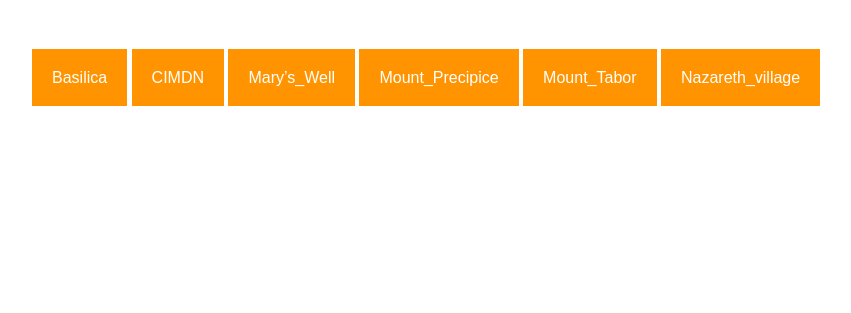
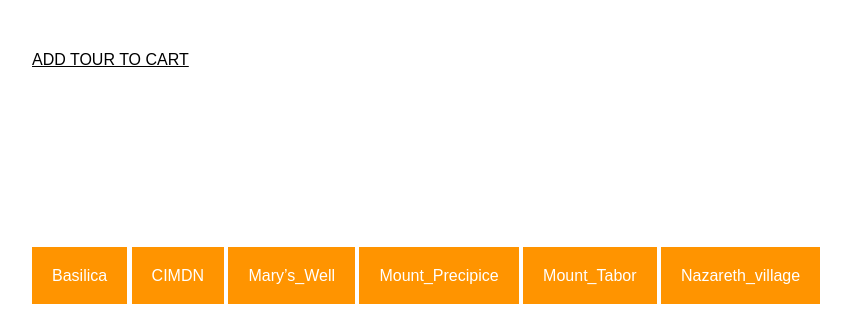
Before and after one commit to staybox/projects, a Django app: page / in a window 1280 px wide. Shown: the part 503-816 px from the top of the page, without its empty margins (16-867 px from the left). Before the commit the page ends 609 px from the top, so only its background shows below. Run offline with Django 3.2, Linux system fonts and the light colour scheme; data comes from the database, SQL or seed files in the repository.

Commit message:
django. my_cart

```diff
--- a/djangoproject/site1/static/css/cart.css
+++ b/djangoproject/site1/static/css/cart.css
@@ -5,6 +5,7 @@
   overflow: hidden;
   margin-left: 25px;
   margin-bottom: 25px;
+
 }
 
 .icon-cart .cart-line-1 {
@@ -17,7 +18,6 @@
   -moz-transform: rotate(5deg);
   -ms-transform: rotate(5deg);
   transform: rotate(5deg);
-  background-color: #000;
   border-bottom-left-radius: 35%;
 }
 
@@ -31,7 +31,6 @@
   -moz-transform: rotate(80deg);
   -ms-transform: rotate(80deg);
   transform: rotate(80deg);
-  background-color: #000;
 }
 
 .icon-cart .cart-line-2:before {
@@ -70,7 +69,6 @@
   position: absolute;
   left: 33%;
   top: 45%;
-  background-color: #000;
 }
 
 .icon-cart .cart-line-3:after {
--- a/djangoproject/site1/static/css/mysite.css
+++ b/djangoproject/site1/static/css/mysite.css
@@ -51,11 +51,10 @@ body {
 }
 
 .map {
-  float: left;
-  width: 150px;
-  height: 150px;
-  background: green;
-  margin: 0px 30px 10px 0px;
+  width: 80px;
+  height: 80px;
+
+}
 }
 
 p {
--- a/djangoproject/site1/templates/base.html
+++ b/djangoproject/site1/templates/base.html
@@ -11,6 +11,8 @@
 <h2><a href="/">MAIN PAGE</a></h2>
 {% block search_form %}
 {% endblock %}
+{% block my_cart %}
+{% endblock %}
 
 </body>
 </html>
--- a/djangoproject/site1/templates/pages.html
+++ b/djangoproject/site1/templates/pages.html
@@ -6,14 +6,16 @@
 
 <div class="orange_ribbon">
     <div class="top_text"> {{ atr.name }} </div>
-
+<a href= "/my_cart/" >
     <div class="icon-cart" style="float: right">
         <div class="cart-line-1" style="background-color: white"></div>
         <div class="cart-line-2" style="background-color: white"></div>
         <div class="cart-line-3" style="background-color: white"></div>
         <div class="cart-wheel" style="background-color: white"></div>
       </div>
+</a>
 </div>
+
 
     <img src= "{% static atr.image.url %}" class="square" >
     <img src= "{% static atr.image_map.url %}" class="square" >
@@ -26,6 +28,8 @@
     <a href="{{ atr.google_map }}" class="link">Google Maps</a> |
     <a href="{{ atr.website }}" class="link">Web Site</a>
     </p>
+<br><br><br><br><br><br><br><br><br><br>
+<div><a href= "/add_to_cart/" class="link">ADD TOUR TO CART</a></div>
 
 
     {% endfor %}
--- a/djangoproject/site1/urls.py
+++ b/djangoproject/site1/urls.py
@@ -6,5 +6,7 @@ urlpatterns = [
     url(r'^admin/', include(admin.site.urls)),
     url(r'^search/$', views.search, name='search'),
     url(r'^pages/(.+)$', views.pages, name='pages'),
+    url(r'^my_cart/$', views.my_cart),
+    url(r'^add_to_cart/$', views.add_to_cart),
     url(r'^$', views.index, name='index'),
 ]
--- a/djangoproject/site1/views.py
+++ b/djangoproject/site1/views.py
@@ -30,3 +30,13 @@ def pages(request, name):
     data = Attractions.objects.filter(name=name)
     c = {'data': data}
     return render(request, 'pages.html', c)
+
+
+def my_cart(request):
+    return render(request, 'my_cart.html')
+
+
+def add_to_cart(request):
+    data = Attractions.objects.filter(name=name)
+    c = {'data': data}
+    return render(request, 'pages.html', c)
```
Also changed, not shown: djangoproject/site1/templates/my_cart.html (added, +7 -0 lines).
